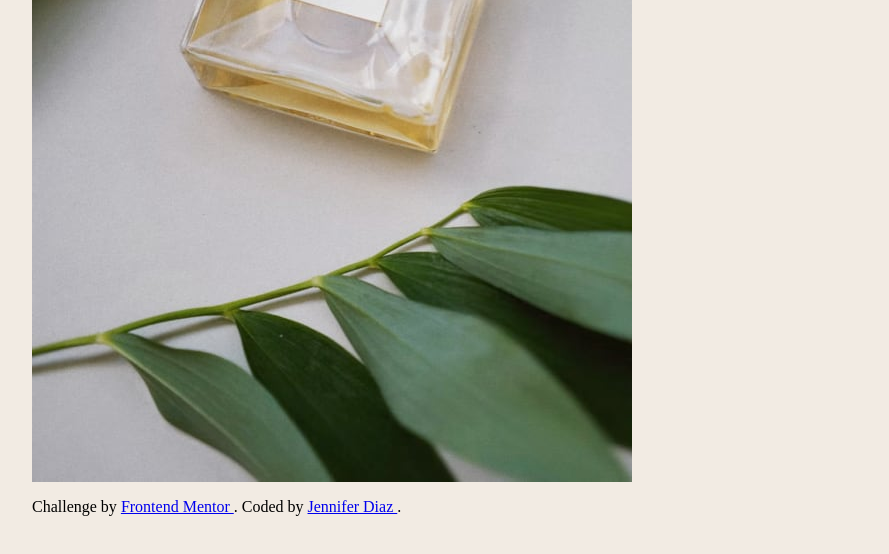
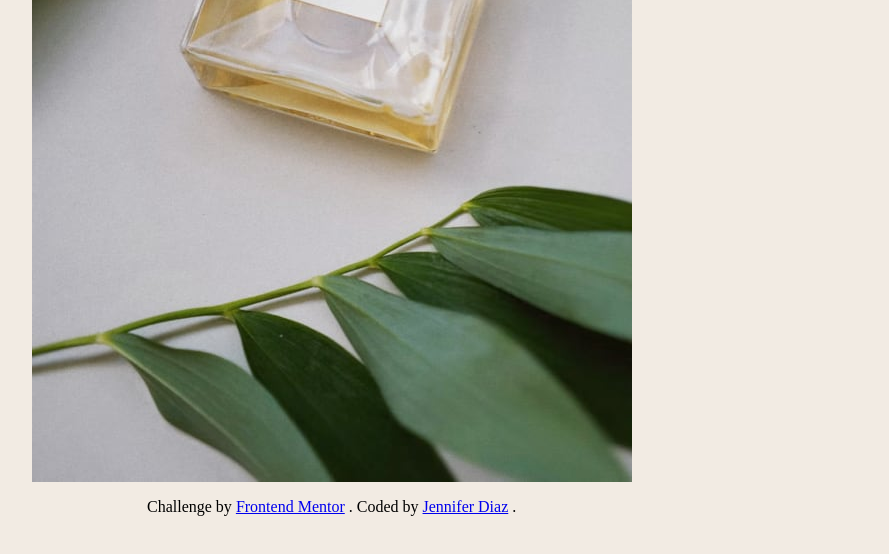
Before and after one commit to jenndiaz/product-preview-card-component-main, a plain HTML site: page index.html in a window 1280 px wide. Shown: the part 666-1220 px from the top of the page, without its empty margins (308-1197 px from the left). Drawn offline with Linux system fonts and the light colour scheme.

Commit message:
semantics and a11y

```diff
--- a/index.html
+++ b/index.html
@@ -12,28 +12,25 @@
   <link rel="preconnect" href="https://fonts.gstatic.com" crossorigin>
   <link href="https://fonts.googleapis.com/css2?family=Fraunces:opsz,wght@9..144,700&family=Montserrat:wght@500;700&display=swap" rel="stylesheet">
 </head>
-
   <body id="background">
     <main>
       <div id="box">
+
         <div id="image-box">
           <img id="product-image" alt="glass perfume bottle labeled gabriella chanel on a surface with green leaves" src="./images/image-product-desktop.jpg" >
         </div>
 
         <div id="text-box">
           <p class="description-text spaced-text">PERFUME</p>
-      <p class="title-text">Gabrielle Essence Eau De Parfum</p>
+          <h1 class="title-text">Gabrielle Essence Eau De Parfum</h1>
           <p class="description-text">
             A floral, solar and voluptuous interpretation composed by Olivier Polge,
             Perfumer-Creator for the House of CHANEL.
           </p>
-
           <div id="pricing-breakdown">
             <p id="price" class="title-text">$149.99</p>
             <p id="original-price" class="description-text">$169.99</p>
           </div>
-
-
           <button id="cart-button">
             <img alt="" src="./images/icon-cart.svg" >
             Add to Cart
@@ -41,28 +38,16 @@
         </div>
 
       </div>
-
-    <footer>
-      <div id="attribution">
+    </main>
+    <footer id="attribution">
       <p>
         Challenge by
-        <a href="https://www.frontendmentor.io?ref=challenge" target="_blank">
-          Frontend Mentor
-        </a>
+        <a href="https://www.frontendmentor.io?ref=challenge" target="_blank">Frontend Mentor</a>
         .
         Coded by
-        <a href="https://www.linkedin.com/in/jennifergrenierdiaz/">
-          Jennifer Diaz
-        </a>
+        <a href="https://www.linkedin.com/in/jennifergrenierdiaz/">Jennifer Diaz</a>
         .
       </p>
-    </div>
     </footer>
-  </main>
   </body>
-
-
-
-
-
 </html>
```
Lines whose indentation alone changed are shown as unchanged.
